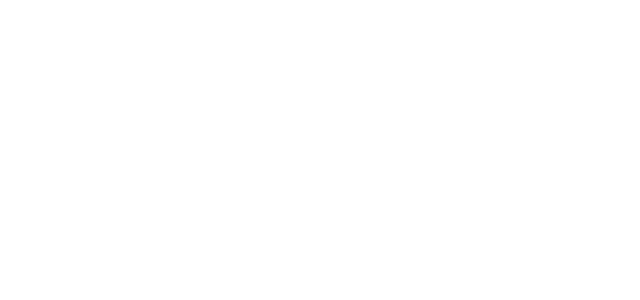
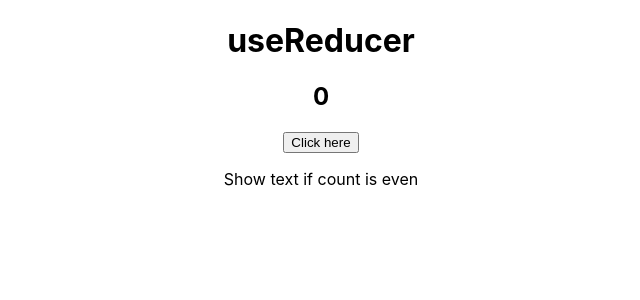
Before and after one commit to zomeru/hooks-refresh, a React (Vite) app: page / in a window 1280 px wide. Shown: the top 300 px of the page, without its empty margins (319-959 px from the left). Built offline with nearby package versions, Linux system fonts and the light colour scheme.

Commit message:
Finally understand the use of useReducer

```diff
--- a/src/App.css
+++ b/src/App.css
@@ -1,42 +1,3 @@
 .App {
   text-align: center;
 }
-
-.App-logo {
-  height: 40vmin;
-  pointer-events: none;
-}
-
-@media (prefers-reduced-motion: no-preference) {
-  .App-logo {
-    animation: App-logo-spin infinite 20s linear;
-  }
-}
-
-.App-header {
-  background-color: #282c34;
-  min-height: 100vh;
-  display: flex;
-  flex-direction: column;
-  align-items: center;
-  justify-content: center;
-  font-size: calc(10px + 2vmin);
-  color: white;
-}
-
-.App-link {
-  color: #61dafb;
-}
-
-@keyframes App-logo-spin {
-  from {
-    transform: rotate(0deg);
-  }
-  to {
-    transform: rotate(360deg);
-  }
-}
-
-button {
-  font-size: calc(10px + 2vmin);
-}
--- a/src/App.tsx
+++ b/src/App.tsx
@@ -1,9 +1,13 @@
 import React from 'react';
-import logo from './logo.svg';
+import UseReducer from './UseReducer';
 import './App.css';
 
 function App() {
-  return <div className='App'></div>;
+  return (
+    <div className='App'>
+      <UseReducer />
+    </div>
+  );
 }
 
 export default App;
--- /dev/null
+++ b/src/UseReducer/index.tsx
@@ -0,0 +1,64 @@
+import React, { useState, useReducer } from 'react';
+
+interface ReducerState {
+  count: number;
+  showText: boolean;
+}
+
+type INCREMENT = 'INCREMENT';
+type TOGGLE = 'toggleShowText';
+
+type ActionType = {
+  type: INCREMENT | TOGGLE;
+};
+
+const reducer = (state: ReducerState, action: ActionType) => {
+  switch (action.type) {
+    case 'INCREMENT':
+      return {
+        count: state.count + 1,
+        showText: state.showText,
+      };
+    case 'toggleShowText':
+      return { count: state.count, showText: !state.showText };
+    default:
+      return state;
+  }
+};
+
+interface UseReducerProps {}
+
+const UseReducer: React.FC<UseReducerProps> = ({}) => {
+  // const [count, setCount] = useState(0);
+  // const [showText, setShowText] = useState(true);
+
+  const [state, dispatch] = useReducer(reducer, { count: 0, showText: true });
+
+  return (
+    <div>
+      <h1>useReducer</h1>
+      {/* <h2>{count}</h2> */}
+      <h2>{state.count}</h2>
+      {/* <button
+        onClick={() => {
+          setCount(count + 1);
+          setShowText(!showText);
+        }}
+      >
+        Click here
+      </button> */}
+      <button
+        onClick={() => {
+          dispatch({ type: 'INCREMENT' });
+          dispatch({ type: 'toggleShowText' });
+        }}
+      >
+        Click here
+      </button>
+      {/* {showText && <p>Show text if count is even</p>} */}
+      {state.showText && <p>Show text if count is even</p>}
+    </div>
+  );
+};
+
+export default UseReducer;
```
Also changed, not shown: src/logo.svg (deleted), 1 other file (tests, documents, lock files or other folders).
